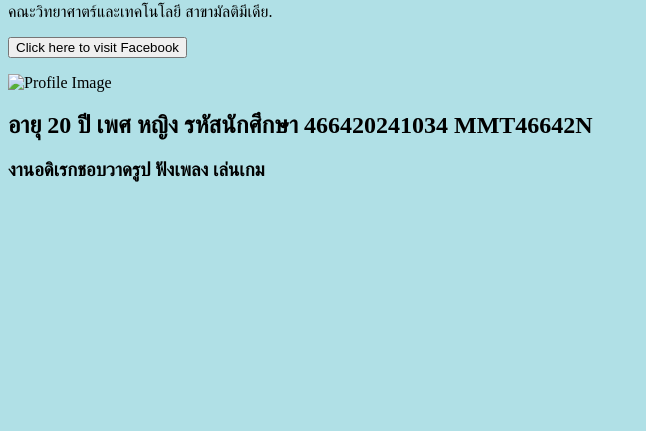
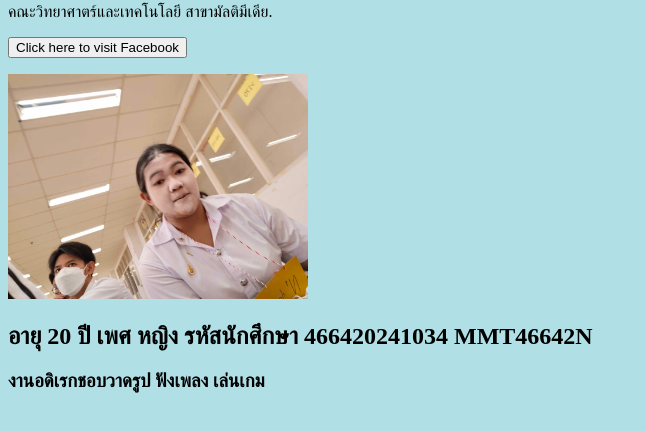
Before and after one commit to Pitchaya034/Profile, a plain HTML site: page index.html in a window 1280 px wide. Shown: the part 135-566 px from the top of the page, without its empty margins (0-646 px from the left). Drawn offline with Linux system fonts and the light colour scheme.

Commit message:
index.html

```diff
--- a/index.html
+++ b/index.html
@@ -16,7 +16,7 @@
 	<button>Click here to visit Facebook</button>
 	</a>
 	</p>
-	<img src="img/received_759554359258686 (2).jpeg" alt="Profile Image" style="width: 300px; height: auto;">
+	<img src="received_759554359258686 (2).jpeg" alt="Profile Image" style="width: 300px; height: auto;">
 
 <h2> อายุ 20 ปี เพศ หญิง  รหัสนักศึกษา 466420241034 MMT46642N</h2>
 <h3> งานอดิเรกชอบวาดรูป ฟังเพลง เล่นเกม </h3>
```
